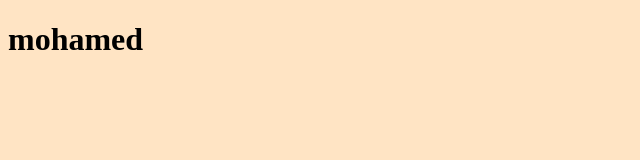
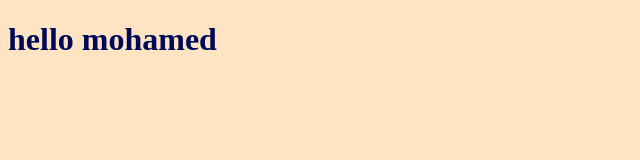
Before and after one commit to Mohamed-elhoussein/myproject, a plain HTML site: page index.html in a window 1280 px wide. Shown: the whole page, without its empty margins (0-640 px from the left). Drawn offline with Linux system fonts and the light colour scheme.

Commit message:
changing style for h1

```diff
--- a/index.html
+++ b/index.html
@@ -8,7 +8,7 @@
     <title>Document</title>
 </head>
 <body>
-    <h1>mohamed</h1>
+    <h1>hello mohamed</h1>
     <script src="app.js"></script>
 </body>
 </html>
--- a/style.css
+++ b/style.css
@@ -1,3 +1,6 @@
 body{
     background-color: bisque;
 }
+h1{
+    color: rgb(0, 9, 87);
+}
```
